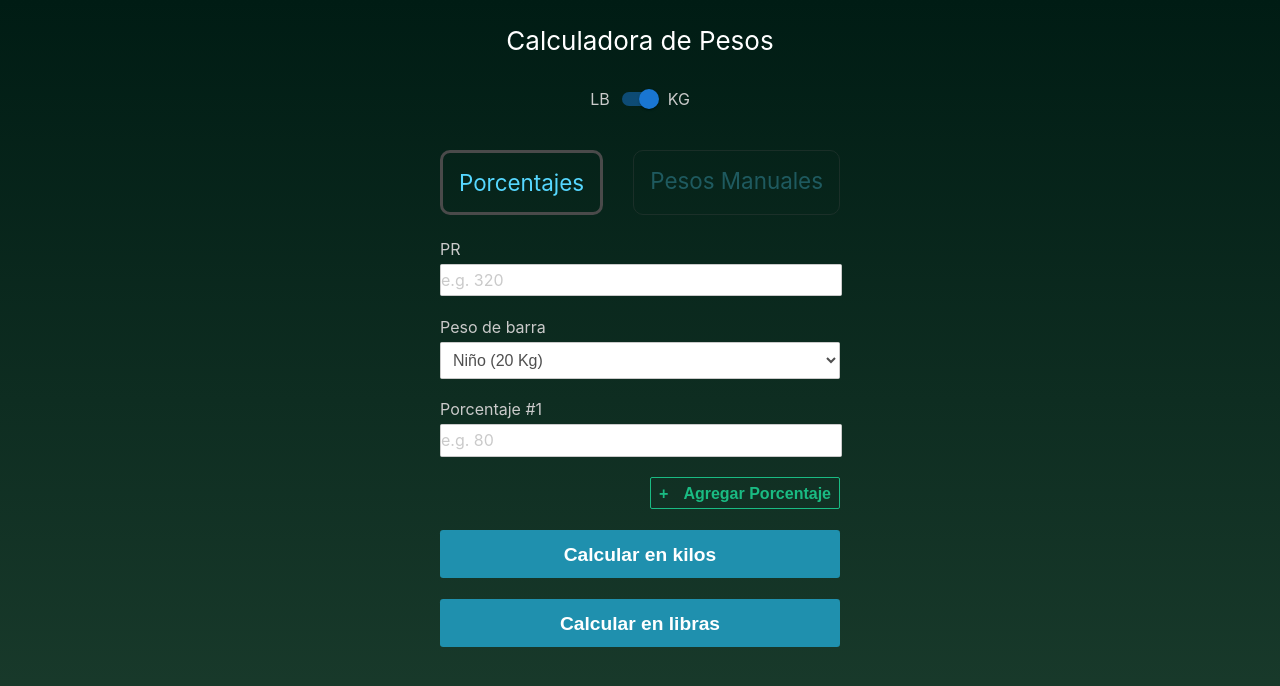
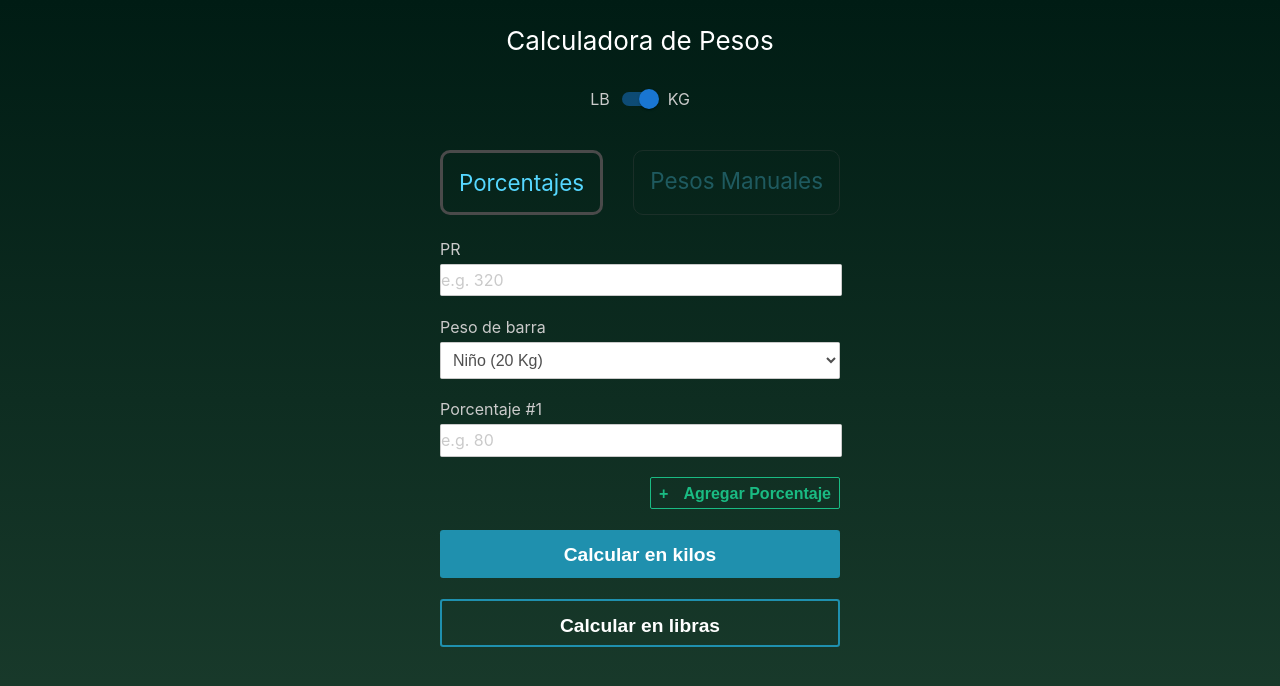
Before and after one commit to Diegus-cl/barbell-calc, a React (Create React App) app: page / in a window 1280 px wide. Shown: the top 686 px of the page. Built offline with nearby package versions, Linux system fonts and the light colour scheme.

Commit message:
highlight the correct one

```diff
--- a/src/App.css
+++ b/src/App.css
@@ -179,6 +179,17 @@ BUTTONS
   border:        none;
 }
 
+.button.outlined {
+  border: 2px solid #1f90ae;
+  background-color: transparent;
+  transition: all 0.2s ease-in;
+}
+
+.button.outlined:hover {
+  border-color: transparent;
+  background-color: #1f90ae;
+}
+
 .button-progress:after {
   content:       '';
   display:       block;
--- a/src/components/Button.js
+++ b/src/components/Button.js
@@ -1,11 +1,11 @@
 import React from 'react';
 import PropTypes from 'prop-types';
 
-const Button = ({label, className, disabled, progress, onClick}) => {
-  const wrapperClass = progress ? `${className} button-progress` : className;
+const Button = ({label, className, disabled, outlined, onClick}) => {
+  const wrapperClass = outlined ? `${className} outlined` : className;
 
   return (
-    <button type="submit" className={wrapperClass} disabled={disabled || progress} onClick={onClick}>
+    <button type="submit" className={wrapperClass} disabled={disabled} onClick={onClick}>
       {label}
     </button>
   );
--- a/src/components/WeightsForm.js
+++ b/src/components/WeightsForm.js
@@ -83,6 +83,7 @@ const WeightsForm = ({ onSubmit, PR, handleUnitSwitch, handleTextfield, handlePe
             <div className='form__field'>
               <Button
                 type="button"
+                outlined={true}
                 label={`Calcular en ${units === "LB" ? "kilos" : "libras"}`}
                 onClick={(e) => onSubmit(e, units === "LB" ? "KG" : "LB")}
               />
```
